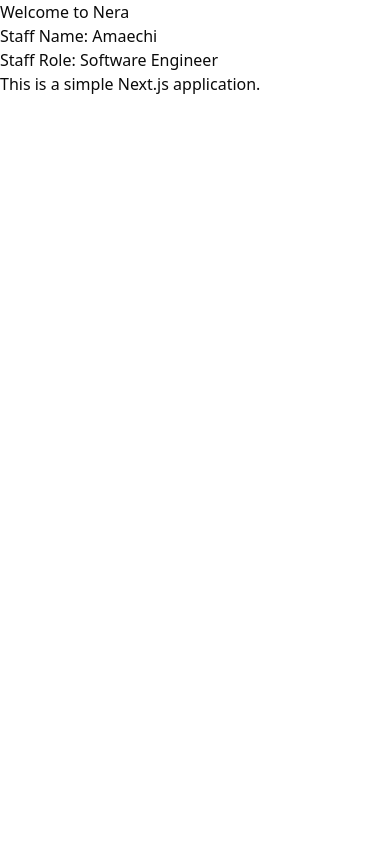
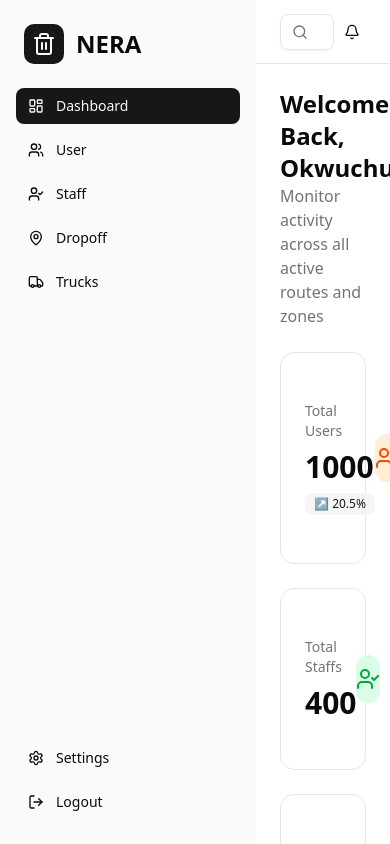
Before and after one commit to amaechijude/nera, a Next.js app: page / in a window 390 px wide. Built offline with nearby package versions, Linux system fonts and the light colour scheme.

Commit message:
made lavable the home page

```diff
--- a/src/app/layout.tsx
+++ b/src/app/layout.tsx
@@ -3,9 +3,6 @@
 import type { Metadata } from "next";
 import { Geist, Geist_Mono } from "next/font/google";
 import "./globals.css";
-// import { SidebarProvider, SidebarTrigger } from "@/components/ui/sidebar";
-// import { AppSidebar } from "@/components/app-sidebar";
-// import { Topbar } from "@/components/Topbar";
 
 const geistSans = Geist({
   variable: "--font-geist-sans",
@@ -18,8 +15,8 @@
 });
 
 export const metadata: Metadata = {
-  title: "Create Next App",
-  description: "Generated by create next app",
+  title: "Nera",
+  description: "A waste disposal platform",
 };
 
 export default function RootLayout({
@@ -34,20 +31,11 @@
       >
         <ThemeProvider
           attribute="class"
-          defaultTheme="light"
-          enableSystem={false}
+          defaultTheme="system"
+          enableSystem
           disableTransitionOnChange
         >
-          {/* <SidebarProvider>
-            <AppSidebar />
-            <SidebarTrigger />
-            <main className="flex-1">
-              <Topbar />
-              <div className="p-4"> */}
-                {children}
-              {/* </div>
-            </main>
-          </SidebarProvider> */}
+          {children}
         </ThemeProvider>
       </body>
     </html>
--- a/src/app/lovable/page.tsx
+++ /dev/null
@@ -1,93 +0,0 @@
-import { Sidebar } from "@/components/dashboard/Sidebar";
-import { Header } from "@/components/dashboard/Header";
-import { StatsCard } from "@/components/dashboard/StatsCard";
-import { LiveMap } from "@/components/dashboard/LiveMap";
-import { AnalyticsChart } from "@/components/dashboard/AnalyticsChart";
-import { ScheduledBroadcasts } from "@/components/dashboard/ScheduledBroadcasts";
-import { CitizenFeedback } from "@/components/dashboard/CitizenFeedback";
-import { Users, UserCheck, MapPin, Truck } from "lucide-react";
-
-const Index = () => {
-  return (
-    <div className="flex h-screen bg-background">
-      <Sidebar />
-
-      <div className="flex-1 flex flex-col overflow-hidden">
-        <Header />
-
-        <main className="flex-1 overflow-y-auto p-6">
-          <div className="max-w-7xl mx-auto space-y-6">
-            {/* Welcome Section */}
-            <div>
-              <h1 className="text-2xl font-bold text-foreground">
-                Welcome Back, Okwuchukwu!
-              </h1>
-              <p className="text-muted-foreground">
-                Monitor activity across all active routes and zones
-              </p>
-            </div>
-
-            {/* Stats Cards */}
-            <div className="grid grid-cols-1 md:grid-cols-2 lg:grid-cols-4 gap-6">
-              <StatsCard
-                title="Total Users"
-                value="1000"
-                icon={Users}
-                trend={{ value: "20.5%", type: "up" }}
-                iconColor="orange"
-              />
-              <StatsCard
-                title="Total Staffs"
-                value="400"
-                icon={UserCheck}
-                iconColor="green"
-              />
-              <StatsCard
-                title="Dropoff Points"
-                value="80"
-                icon={MapPin}
-                iconColor="gray"
-                indicators={{ green: 70, red: 10 }}
-              />
-              <StatsCard
-                title="Total Trucks"
-                value="100"
-                icon={Truck}
-                iconColor="blue"
-                indicators={{ green: 80, red: 20 }}
-              />
-            </div>
-
-            {/* Main Content Grid */}
-            <div className="grid grid-cols-1 lg:grid-cols-3 gap-6">
-              {/* Live Map - Takes up 2 columns */}
-              <div className="lg:col-span-2">
-                <LiveMap />
-              </div>
-
-              {/* Analytics Chart */}
-              <div>
-                <AnalyticsChart />
-              </div>
-            </div>
-
-            {/* Bottom Grid */}
-            <div className="grid grid-cols-1 lg:grid-cols-3 gap-6">
-              {/* Scheduled Broadcasts - Takes up 2 columns */}
-              <div className="lg:col-span-2">
-                <ScheduledBroadcasts />
-              </div>
-
-              {/* Citizen Feedback */}
-              <div>
-                <CitizenFeedback />
-              </div>
-            </div>
-          </div>
-        </main>
-      </div>
-    </div>
-  );
-};
-
-export default Index;
--- a/src/app/page.tsx
+++ b/src/app/page.tsx
@@ -1,14 +1,91 @@
-// import { Topbar } from "@/components/Topbar";
-import * as st from "@/data/staff";
+import { Sidebar } from "@/components/dashboard/Sidebar";
+import { Header } from "@/components/dashboard/Header";
+import { StatsCard } from "@/components/dashboard/StatsCard";
+import { LiveMap } from "@/components/dashboard/LiveMap";
+import { AnalyticsChart } from "@/components/dashboard/AnalyticsChart";
+import { ScheduledBroadcasts } from "@/components/dashboard/ScheduledBroadcasts";
+import { CitizenFeedback } from "@/components/dashboard/CitizenFeedback";
+import { Users, UserCheck, MapPin, Truck } from "lucide-react";
 
-export default function Home() {
+export default function Index() {
+  return (
+    <div className="flex h-screen bg-background">
+      <Sidebar />
 
-  return (
-    <div>
-      <h1>Welcome to Nera</h1>
-      <p>Staff Name: {st.staffName}</p>
-      <p>Staff Role: {st.staffRole}</p>
-      <p>This is a simple Next.js application.</p>
+      <div className="flex-1 flex flex-col overflow-hidden">
+        <Header />
+
+        <main className="flex-1 overflow-y-auto p-6">
+          <div className="max-w-7xl mx-auto space-y-6">
+            {/* Welcome Section */}
+            <div>
+              <h1 className="text-2xl font-bold text-foreground">
+                Welcome Back, Okwuchukwu!
+              </h1>
+              <p className="text-muted-foreground">
+                Monitor activity across all active routes and zones
+              </p>
+            </div>
+
+            {/* Stats Cards */}
+            <div className="grid grid-cols-1 md:grid-cols-2 lg:grid-cols-4 gap-6">
+              <StatsCard
+                title="Total Users"
+                value="1000"
+                icon={Users}
+                trend={{ value: "20.5%", type: "up" }}
+                iconColor="orange"
+              />
+              <StatsCard
+                title="Total Staffs"
+                value="400"
+                icon={UserCheck}
+                iconColor="green"
+              />
+              <StatsCard
+                title="Dropoff Points"
+                value="80"
+                icon={MapPin}
+                iconColor="gray"
+                indicators={{ green: 70, red: 10 }}
+              />
+              <StatsCard
+                title="Total Trucks"
+                value="100"
+                icon={Truck}
+                iconColor="blue"
+                indicators={{ green: 80, red: 20 }}
+              />
+            </div>
+
+            {/* Main Content Grid */}
+            <div className="grid grid-cols-1 lg:grid-cols-3 gap-6">
+              {/* Live Map - Takes up 2 columns */}
+              <div className="lg:col-span-2">
+                <LiveMap />
+              </div>
+
+              {/* Analytics Chart */}
+              <div>
+                <AnalyticsChart />
+              </div>
+            </div>
+
+            {/* Bottom Grid */}
+            <div className="grid grid-cols-1 lg:grid-cols-3 gap-6">
+              {/* Scheduled Broadcasts - Takes up 2 columns */}
+              <div className="lg:col-span-2">
+                <ScheduledBroadcasts />
+              </div>
+
+              {/* Citizen Feedback */}
+              <div>
+                <CitizenFeedback />
+              </div>
+            </div>
+          </div>
+        </main>
+      </div>
     </div>
   );
-}
+};
```
